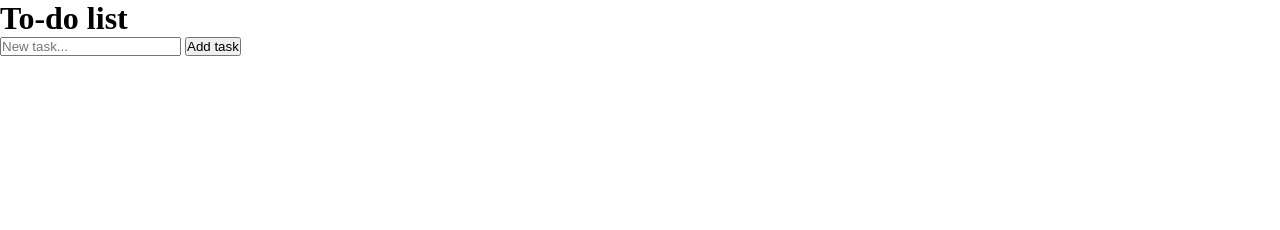
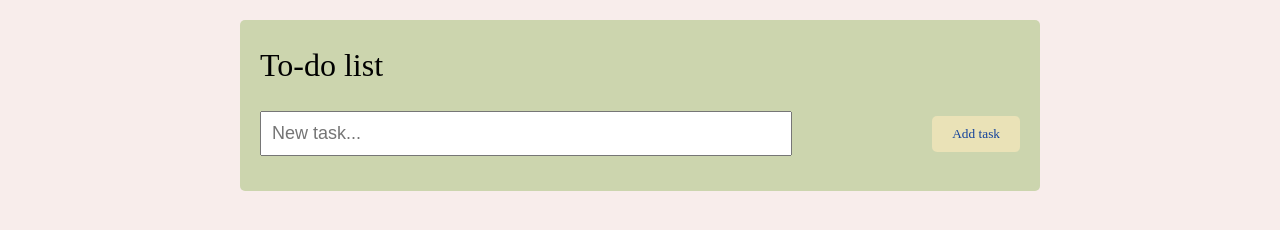
Before and after one commit to m4dde/toDolist, a plain HTML site: page index.html in a window 1280 px wide. Drawn offline with Linux system fonts and the light colour scheme; a web font is replaced by a local one.

Commit message:
style i CSS for hvordan det skal settes opp

```diff
--- a/index.html
+++ b/index.html
@@ -3,6 +3,9 @@
 <head>
     <meta charset="UTF-8">
     <meta name="viewport" content="width=device-width, initial-scale=1.0">
+    <link rel="preconnect" href="https://fonts.googleapis.com">
+    <link rel="preconnect" href="https://fonts.gstatic.com" crossorigin>
+    <link href="https://fonts.googleapis.com/css2?family=Orelega+One&display=swap" rel="stylesheet">
     <link rel="stylesheet" href="style.css">
     <title>To-do list</title>
 </head>
@@ -11,7 +14,7 @@
         <h1>To-do list</h1>
 
         <form id="task">
-            <input type="text" id="newTask" placeholder="New task..." required>
+            <input type="text" id="newTask" placeholder="New task...">
             <button type="submit">Add task</button>
         </form>
         <ul id="taskList"></ul>
--- a/style.css
+++ b/style.css
@@ -8,3 +8,82 @@ html, body {
     width: 100%;
     height: 100%;
 }
+
+body {
+    font-family: Arial, Helvetica, sans-serif;
+    line-height: 1.6;
+    margin: 0;
+    padding: 20px;
+    background-color: #f8edeb;
+}
+
+.container {
+    max-width: 800px;
+    margin: auto;
+    overflow: hidden;
+    background: #ccd5ae;
+    border-radius: 5px;
+    padding: 20px;
+}
+
+h1 {
+    font-family: "Orelega One", serif;
+    font-weight: 400;
+    margin-bottom: 20px;
+}
+
+#task {
+    display: flex;
+    justify-content: space-between;
+    align-items: center;
+    margin-bottom: 15px;
+}
+
+#newTask {
+    padding: 10px;
+    width: 70%;
+    font-size: 18px;
+}
+
+button {
+    padding: 10px 20px;
+    color: rgb(17, 65, 155);
+    font-family: "Orelega One", serif;
+    font-weight: 400;
+    background-color: #eae2b7;
+    border: none;
+    border-radius: 5px;
+    cursor: pointer;
+}
+
+ul {
+    list-style-type: none;
+    padding: 0;
+}
+
+li {
+    background-color: #fff;
+    border-radius: 5px;
+    padding: 15px;
+    transition: transform 0.3s ease-in-out;
+}
+
+li.completed {
+    text-decoration: line-through;
+    opacity: 0.5;
+}
+
+li :hover {
+    transform: translateY(-3px);
+}
+
+.delete-btn {
+    background-color: #f44336;
+    color: white;
+    border: none;
+    border-radius: 5px;
+    padding: 5px 10px;
+    margin-left: auto;
+    font-size: 14px;
+    cursor: pointer;
+}
```
